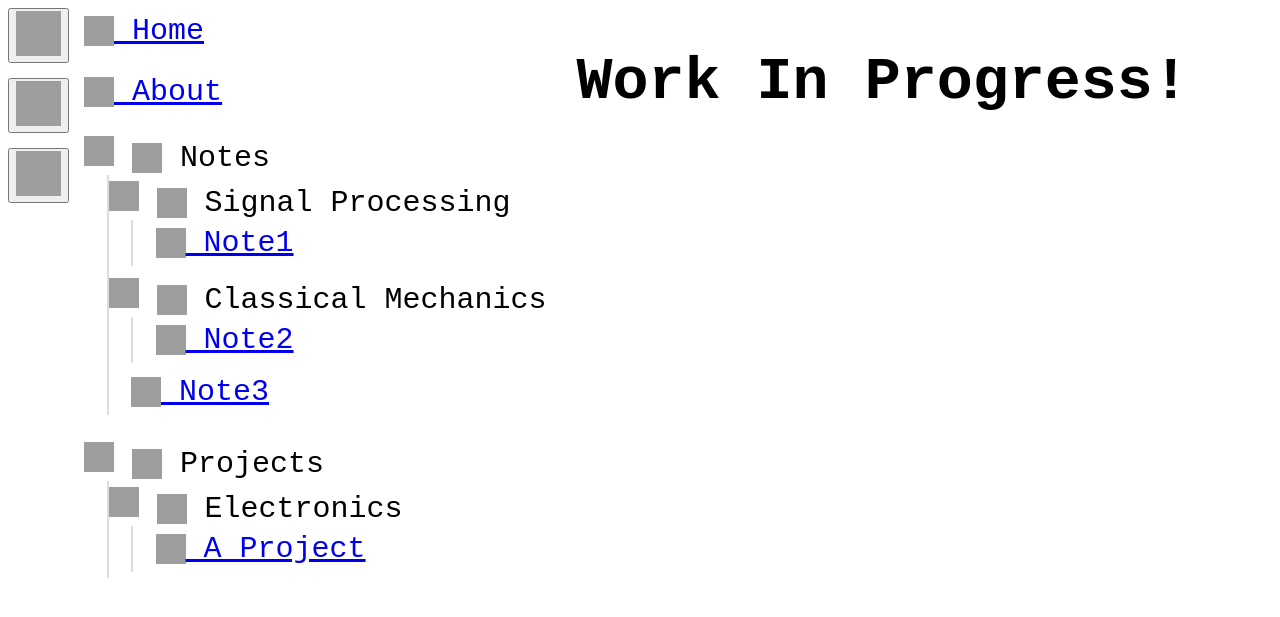
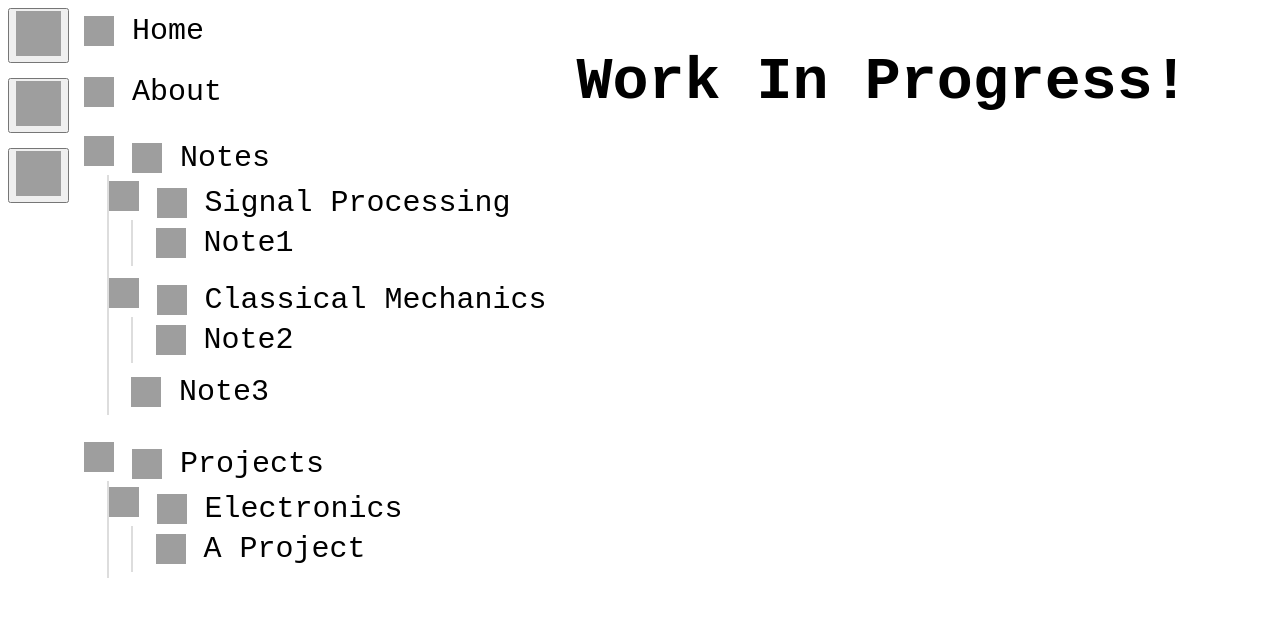
Before and after one commit to AlbertoPMDM/albertopmdm.github.io, a Jekyll site: the page built from index.md, in a window 1280 px wide. Shown: the top 617 px of the page. Built offline with Jekyll 4.4.1, drawn with Linux system fonts in a browser that asks for light colours; a script that is not in the unit is left out.

Commit message:
Update main.scss

```diff
--- a/_sass/main.scss
+++ b/_sass/main.scss
@@ -17,6 +17,11 @@ html {
   gap: 0.5rem;
   display: flex;
   flex-direction: column;
+}
+
+.tree a {
+  color: inherit;
+  text-decoration: none;
 }
 
 .chevron {
```
